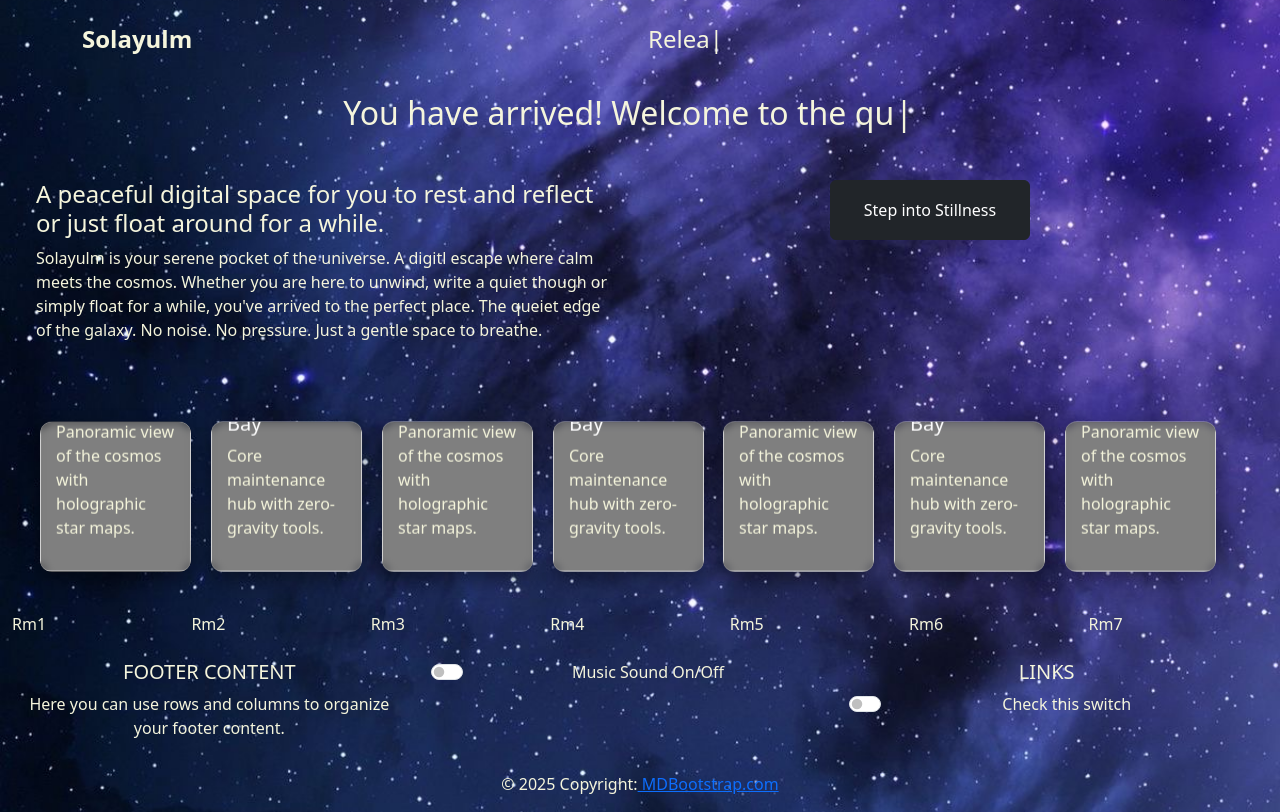
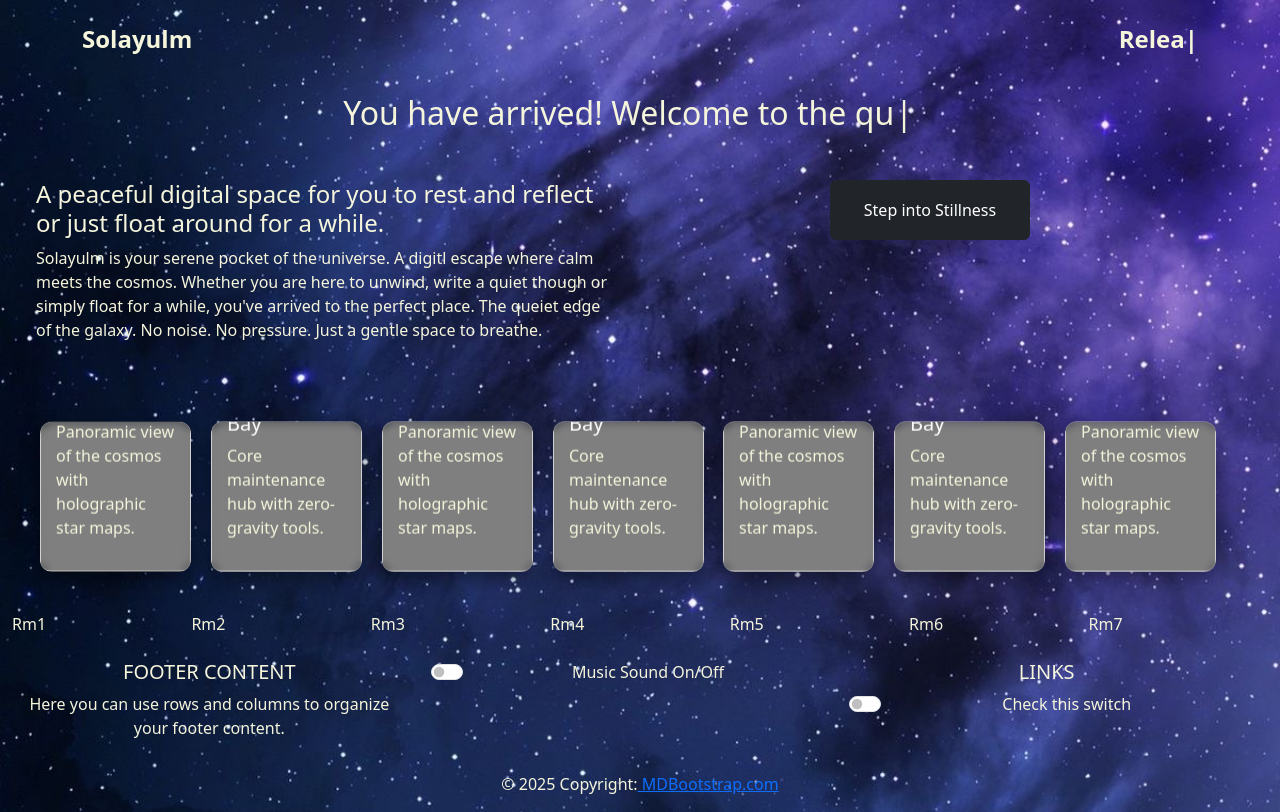
Before and after one commit to DanilleH22/solayulm, a React (Vite) app in the folder solayulm/: page / in a window 1280 px wide. Built offline with nearby package versions, Linux system fonts and the light colour scheme.

Commit message:
Align text to the left and right

```diff
--- a/solayulm/src/components/NavBar.jsx
+++ b/solayulm/src/components/NavBar.jsx
@@ -12,7 +12,8 @@ const NavBar = () => {
         </Navbar.Brand>
 
         {/* Right side */}
-        <div className="d-flex justify-content-end">
+        <div >
+          <strong>
           <TypeAnimation
             preRenderFirstString={true}
             sequence={[
@@ -29,7 +30,9 @@ const NavBar = () => {
             speed={50}
             style={{ fontSize: "1.5rem"}}
             repeat={Infinity}
+            className="d-flex justify-content-end"
           />
+          </strong>
         </div>
       </Container>
     </Navbar>
```
